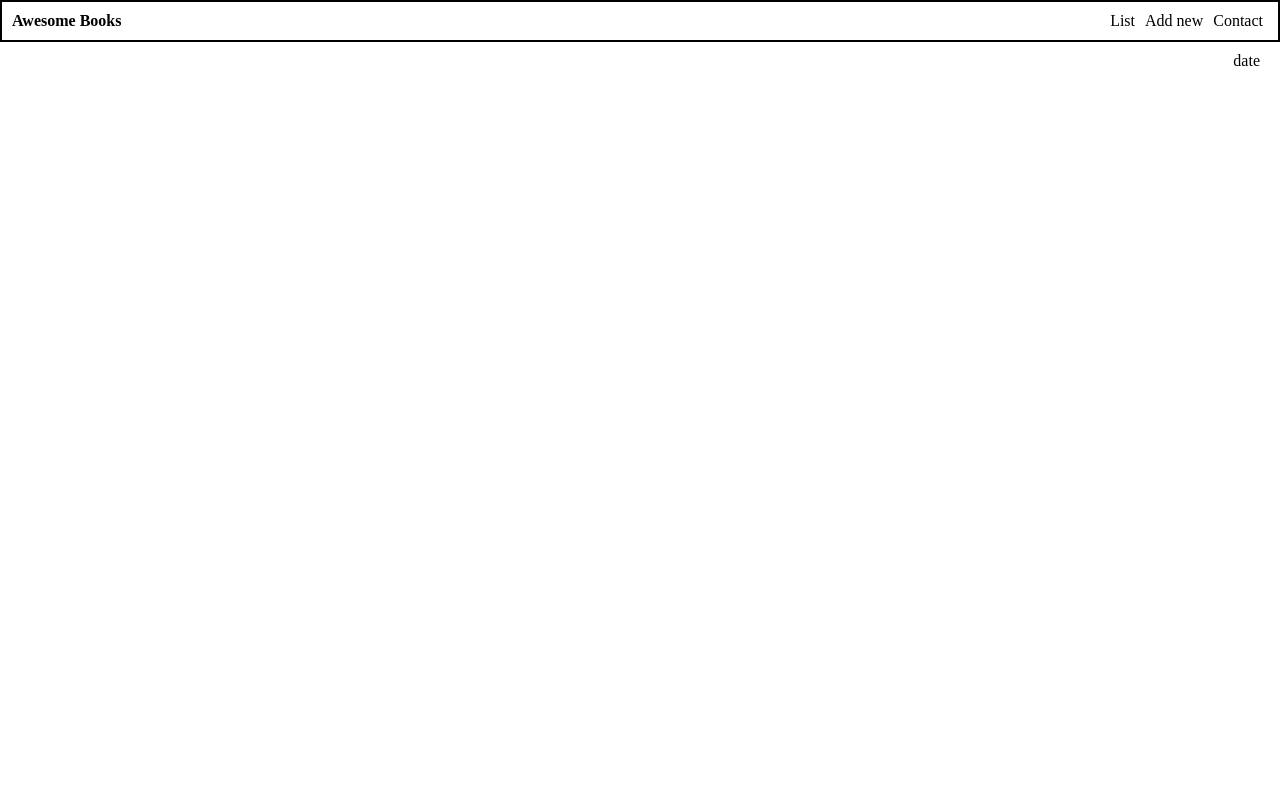
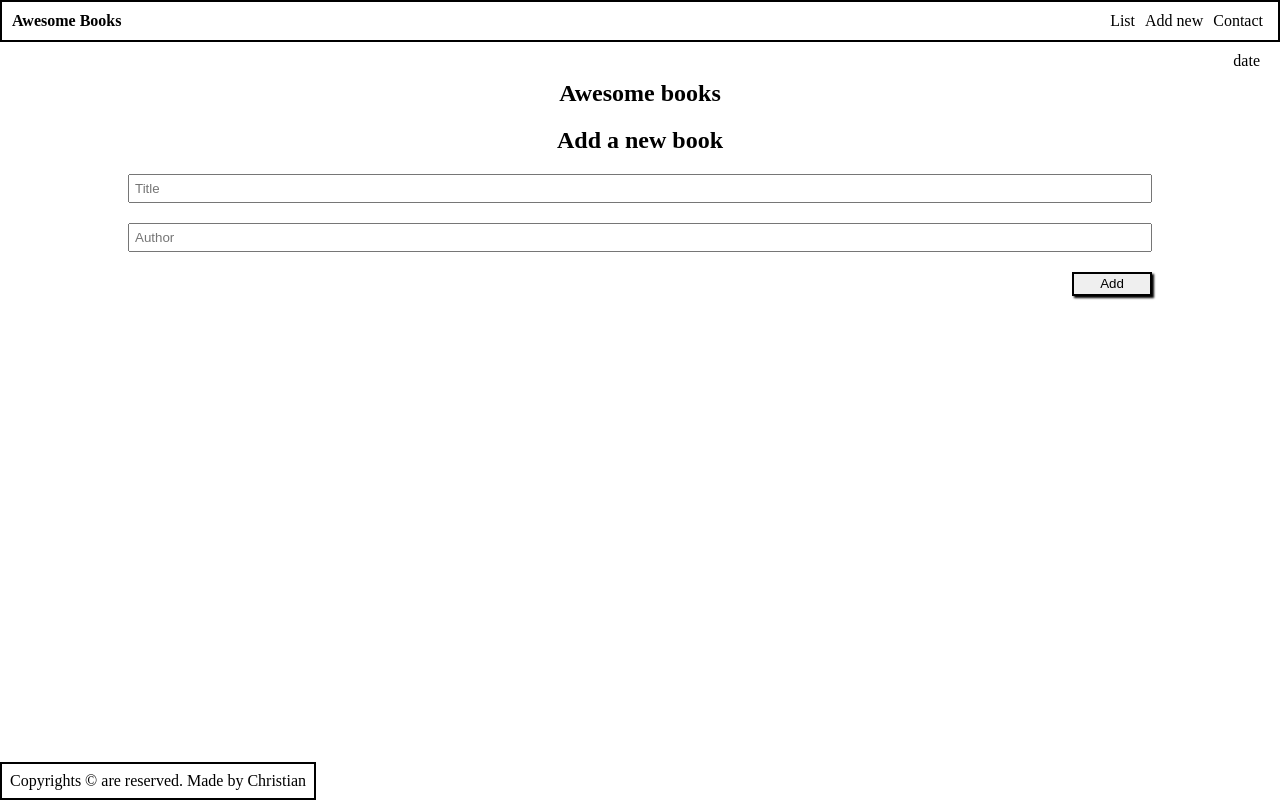
Before and after one commit to christianbiring1/ES6_Awesome-books, a website: page index.html in a window 1280 px wide. Drawn offline with Linux system fonts and the light colour scheme.

Commit message:
Add the app style

```diff
--- a/index.css
+++ b/index.css
@@ -31,3 +31,59 @@
   justify-content: flex-end;
   padding: 10px 20px;
 }
+
+.contact-section {
+  width: 90%;
+  display: none;
+  position: absolute;
+  transform: translate(-45%, -50%);
+  top: 50%;
+  left: 50%;
+}
+
+.contact-section div {
+  margin: 10px auto;
+}
+
+.add-section {
+  display: block;
+  width: 100%;
+  margin: 20px auto;
+}
+
+.book-section {
+  text-align: center;
+  display: block;
+}
+
+#form {
+  flex-direction: column;
+  gap: 20px;
+  width: 80%;
+  margin: 0 auto;
+}
+
+#form h2 {
+  text-align: center;
+}
+
+#form input {
+  margin: 0 auto;
+  width: 100%;
+  padding: 5px;
+}
+
+#form button {
+  width: 80px;
+  align-self: flex-end;
+  box-shadow: 2px 2px 2px #000;
+  border: 2px solid #000;
+  padding: 0.15rem;
+}
+
+.footer {
+  position: absolute;
+  bottom: 0;
+  border: 2px solid #000;
+  padding: 8px;
+}
--- a/index.html
+++ b/index.html
@@ -17,5 +17,36 @@
       </ul>
     </nav>
     <div class="header flex"><span class="header-date">date</span></div>
+    <main class="main">
+      <section class="book-section active">
+        <h1>Awesome books</h1>
+        <div class="book-store"></div>
+      </section>
+      <section class="add-section active">
+        <form id="form" class="flex">
+          <h2>Add a new book</h2>
+          <input type="text" name="title" id="title" placeholder="Title" />
+          <input type="text" name="author" id="author" placeholder="Author" />
+          <button class="add-btn" type="submit">Add</button>
+        </form>
+      </section>
+      <section class="contact-section active">
+        <h1>Contact Information</h1>
+        <div>
+          <p>
+            Do have any question or you just want to say "hello"? <br />
+            You can reach out to us!
+          </p>
+          <ul>
+            <li>Our e-mail: mail@mail.com</li>
+            <li>Our phone number: 00435856534422</li>
+            <li>Our address: Streetname 22, 84503 City, Country</li>
+          </ul>
+        </div>
+      </section>
+    </main>
+    <footer class="footer">
+      <p>Copyrights &copy; are reserved. Made by Christian</p>
+    </footer>
   </body>
 </html>
```
